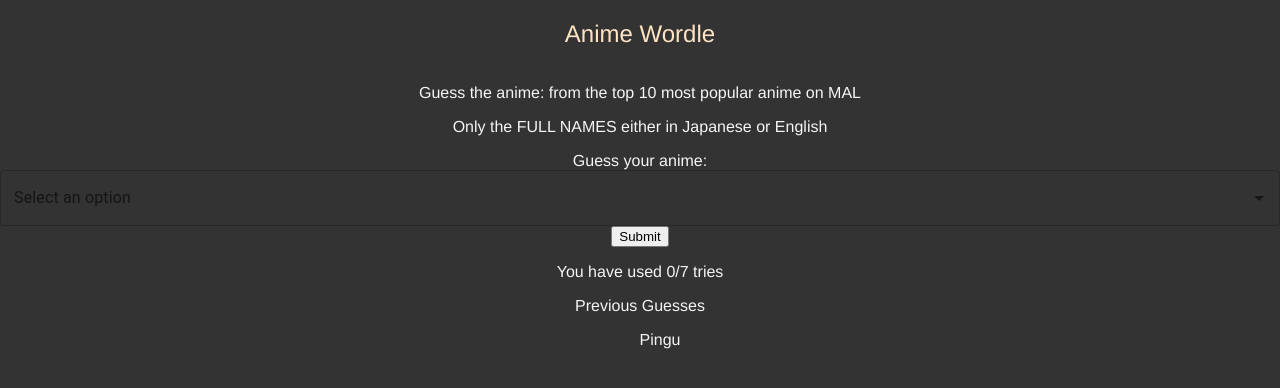
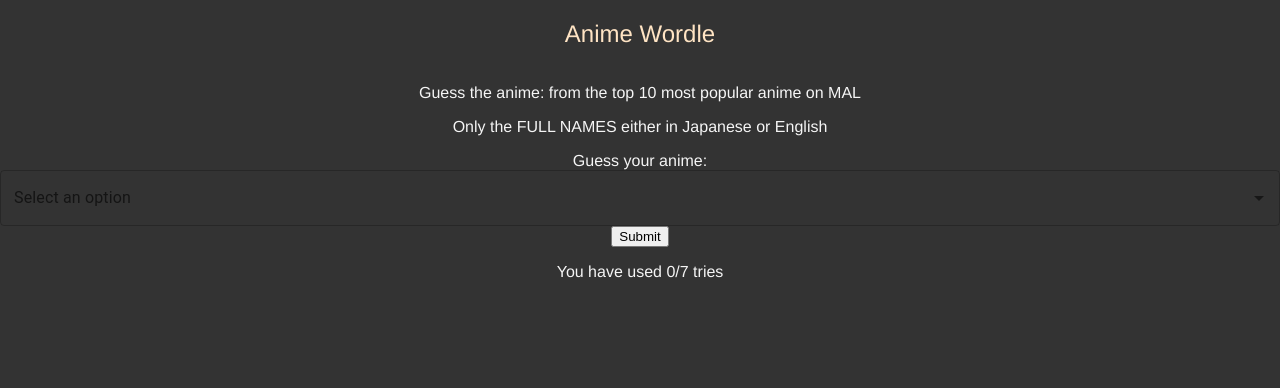
Before and after one commit to JLi7733/UncommonHacks23, a React (Create React App) app: page / in a window 1280 px wide. Shown: the top 388 px of the page. Built offline with nearby package versions, Linux system fonts and the light colour scheme.

Commit message:
refactoring time

```diff
--- a/src/App.tsx
+++ b/src/App.tsx
@@ -25,9 +25,6 @@
 console.log(genres)
 
 export default function App() {
-  const [previousGuesses, setPreviousGuesses] = useState(["Pingu"]);
-  const [guess, setGuess] = useState("");
-  const [lastGuess, setLastGuess] = useState(guess);
   const [tries, setTries] = useState(0);
 
   if(tries > 7){
@@ -44,15 +41,6 @@
       <label>Guess your anime: </label>
       <AutocompleteForm></AutocompleteForm>
       <p>You have used {tries}/7 tries</p>
-      <figure>Previous Guesses
-        <ul>
-          {previousGuesses.map((previousGuesses, index) => (
-            <li key = {index}>{previousGuesses}</li>
-          ))}
-        </ul>
-      </figure>
-
-
     </div>
   );
 }
```
